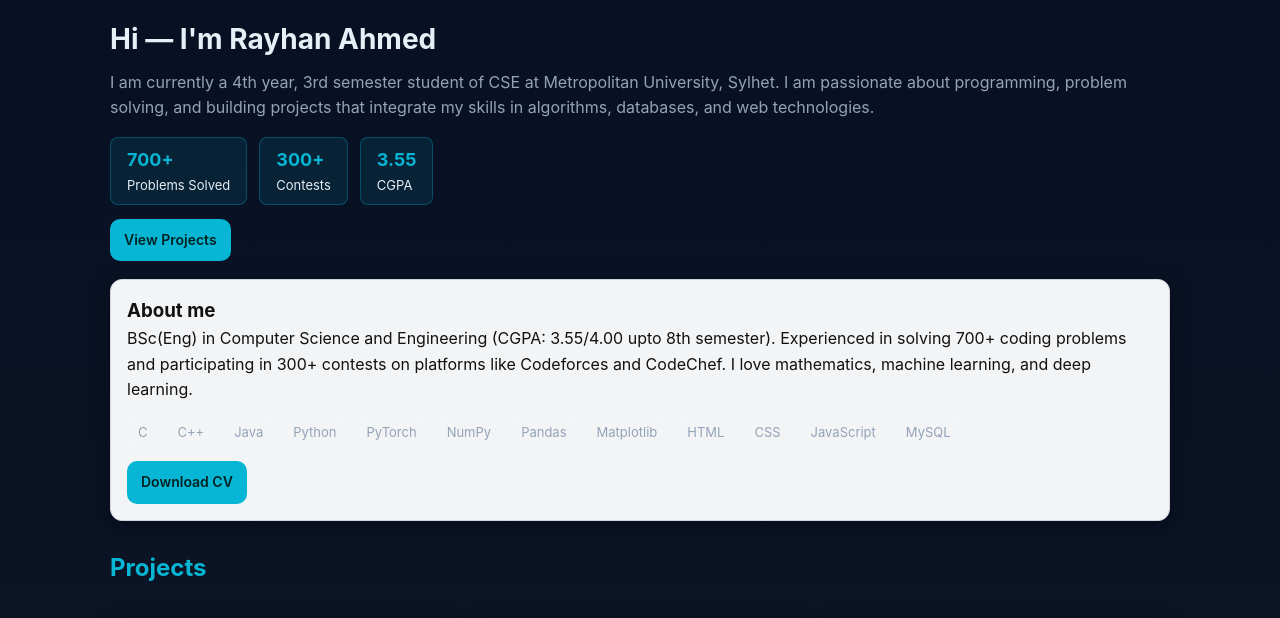
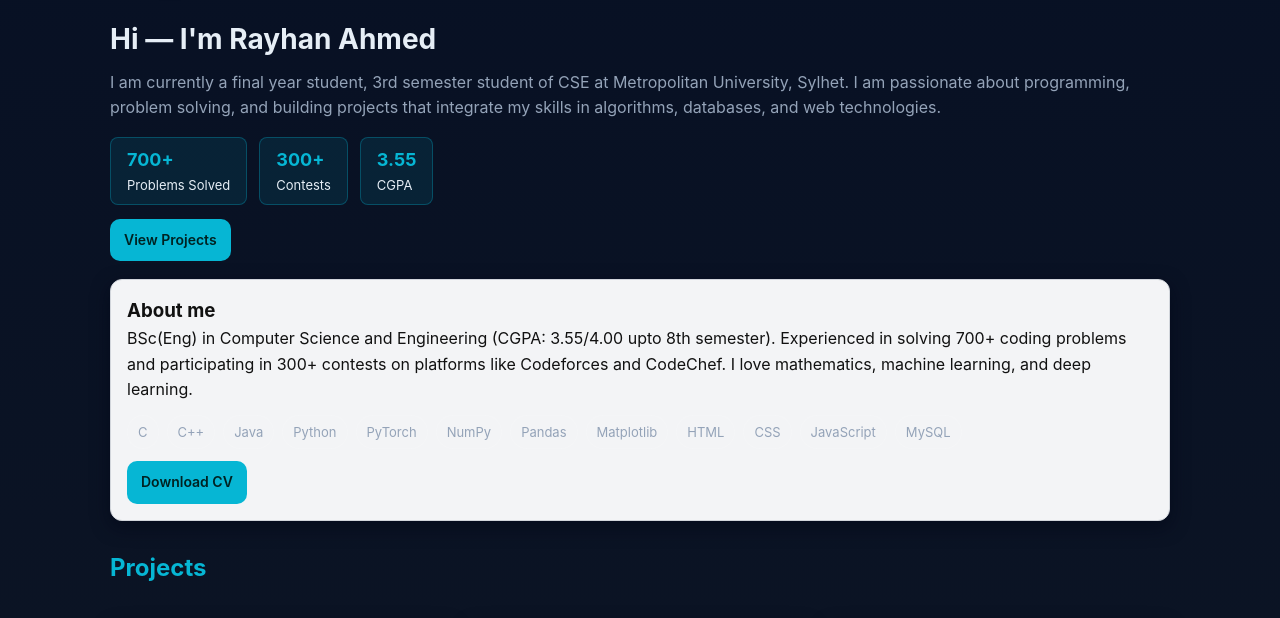
Before and after one commit to RAYHAN-MU/portfolio, a plain HTML site: page index.html in a window 1280 px wide. Shown: the part 163-781 px from the top of the page. Drawn offline with Linux system fonts and the light colour scheme.

Commit message:
change my index file

```diff
--- a/index.html
+++ b/index.html
@@ -28,7 +28,7 @@
     <!-- Hero -->
     <section style="margin-top:20px">
       <h1>Hi — I'm Rayhan Ahmed</h1>
-      <p class="lead">I am currently a 4th year, 3rd semester student of CSE at Metropolitan University, Sylhet. I am passionate about programming, problem solving, and building projects that integrate my skills in algorithms, databases, and web technologies.</p>
+      <p class="lead">I am currently a final year student, 3rd semester student of CSE at Metropolitan University, Sylhet. I am passionate about programming, problem solving, and building projects that integrate my skills in algorithms, databases, and web technologies.</p>
       <div class="stats-row">
         <div class="stat-badge">
           <strong>700+</strong>
```
